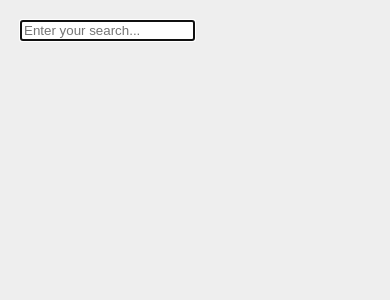
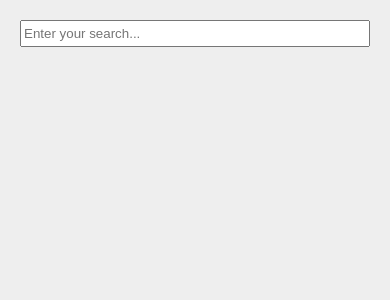
Before and after one commit to codazoda/nolific, a PHP site: page /view/search/index.html in a window 390 px wide. Shown: the top 300 px of the page. Run offline with PHP 8.4, Linux system fonts and the light colour scheme.

Commit message:
Update search to look nicer on mobile

```diff
--- a/view/search/index.html
+++ b/view/search/index.html
@@ -7,10 +7,9 @@
     <meta charset="UTF-8">
 
     <!-- Mobile Magic -->
-    <meta name="viewport" content="width=device-width, initial-scale=1">
+    <meta name="viewport" content="width=device-width, initial-scale=1, maximum-scale=1">
     <meta name="apple-mobile-web-app-capable" content="yes">
     <meta name="mobile-web-app-capable" content="yes">
-    <link rel="manifest" href="/manifest.json">
 
     <!-- External CSS -->
 	<link rel="stylesheet" type="text/css" href="/main.css">
--- a/view/search/search.css
+++ b/view/search/search.css
@@ -3,5 +3,10 @@ body {
 }
 
 input[name="search"] {
-    width: 50%;
+    width: 100%;
+    height: 2em;
 }
+
+input:focus {
+    outline: none;
+}
```
